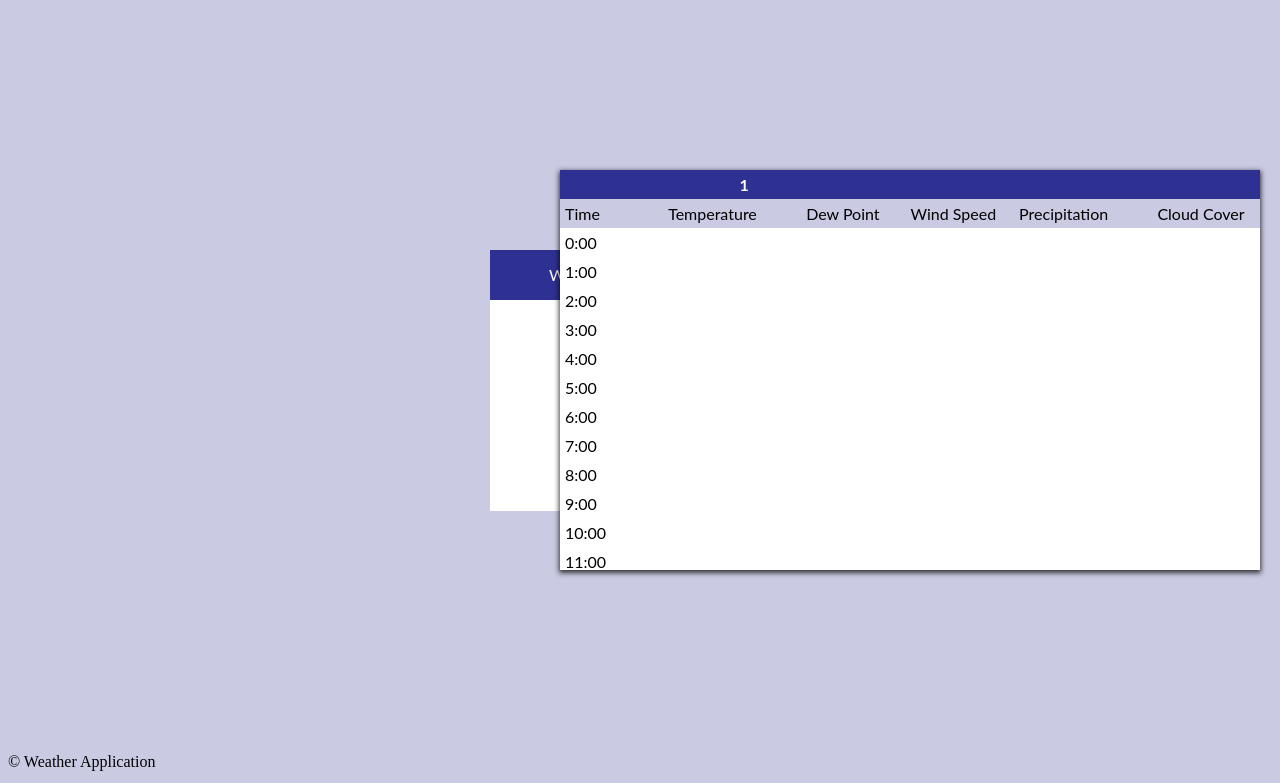
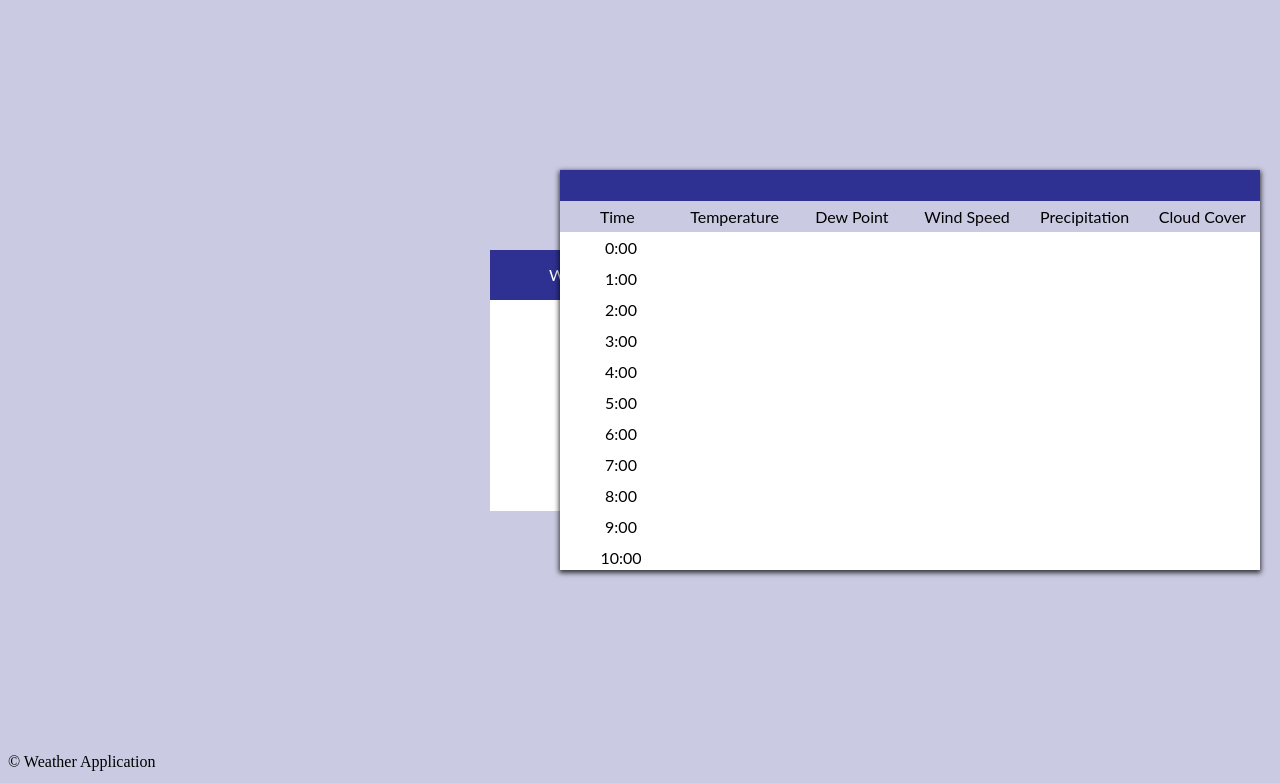
Before and after one commit to 0xSMN/2.2-Leertaak_3, a PHP site: page /history.php?location=1 in a window 1280 px wide; the page is wider, and only the part inside the window is pictured. Shown: the top 783 px of that part. Run offline with PHP 8.4, Linux system fonts and the light colour scheme; data that the repository does not hold is empty; some libraries are stand-ins or nearby versions.

Commit message:
history graph is finished

```diff
--- a/webapp/css/style.css
+++ b/webapp/css/style.css
@@ -186,7 +186,7 @@ a {
     width: 700px;
     height: 400px;
     background-color: white;
-    table-layout: fixed;
+    table-layout: auto;
     border-collapse: collapse;
     position: absolute;
     top: 170px;
@@ -210,6 +210,7 @@ a {
 
 .head th {
     font-weight: normal;
+    text-align: right;
     background: #cacbe3;
     color: #000000;
 }
@@ -222,7 +223,7 @@ a {
 }
 
 .fixed_header th, .fixed_header td {
-    padding: 5px;
-    text-align: left;
-    width: 200px;
+    padding: 6px;
+    text-align: center;
+    width: 110px;
 }
--- a/webapp/history.php
+++ b/webapp/history.php
@@ -60,7 +60,7 @@ include('footer.php');
         $date=$today;
         $stn = 1;
     } else {
-        $value = (explode(",",$location));
+        $value = (explode(", ",$location));
         $location = $value[1];
         $stn = $value[0];
     }
@@ -71,8 +71,8 @@ include('footer.php');
         <thead>
             <tr>
                 <th><?php echo $location ?></th>
-                <th style="visibility: visible" class="current-location"><?php echo $stn ?></th>
-                <th></th>
+                <th style="visibility: hidden" class="current-location"><?php echo $stn ?></th>
+                <th></th><th></th><th></th>
                 <th style="text-align: right" class="current-date"><?php echo $date ?></th>
             </tr>
             <tr class="head">
--- a/webapp/js/data_fetcher.js
+++ b/webapp/js/data_fetcher.js
@@ -1,5 +1,5 @@
 $(document).ready(function() {
-    function readTextFile(file)
+    function readTextFile(file, row)
     {
         const rawFile = new XMLHttpRequest();
         rawFile.open("GET", file, false);
@@ -10,10 +10,14 @@ $(document).ready(function() {
                 if(rawFile.status === 200 || rawFile.status === 0)
                 {
                     const allText = rawFile.responseText;
-                    const data_needed = allText.substring(70, 138);
+                    const data_needed = allText.substring(70, 139);
                     const array_data_needed = data_needed.split(',');
                     console.log(array_data_needed[1]);
-                    $("#1").append('<td>'+array_data_needed[2]+'</td>');
+                    $("#" + row).append('<td style="text-align: center">'+array_data_needed[2]+' °C</td>');
+                    $("#" + row).append('<td style="text-align: center">'+array_data_needed[3]+' °C</td>');
+                    $("#" + row).append('<td style="text-align: center">'+array_data_needed[7]+' km/h</td>');
+                    $("#" + row).append('<td style="text-align: center">'+array_data_needed[8]+' cm</td>');
+                    $("#" + row).append('<td style="text-align: center">'+array_data_needed[12]+'%</td>');
                 }
             }
         };
@@ -24,6 +28,11 @@ $(document).ready(function() {
     const current_date_split = current_date.split('-');
     const current_location = $('.current-location').text();
 
-    readTextFile("http://localhost/2.2-Leertaak_3/webapp/_database_/" + current_date_split[0] + "/" + current_date_split[1] + "/" + current_date_split[2] + "/" + current_location + "/" + current_date + "_h01.csv");
+    for (i = 0; i < 10; i++) {
+        readTextFile("http://localhost/2.2-Leertaak_3/webapp/_database_/" + current_date_split[0] + "/" + current_date_split[1] + "/" + current_date_split[2] + "/" + current_location + "/" + current_date + "_h0" + i +".csv", i);
+    }
+    for (i = 10; i < 24; i++) {
+        readTextFile("http://localhost/2.2-Leertaak_3/webapp/_database_/" + current_date_split[0] + "/" + current_date_split[1] + "/" + current_date_split[2] + "/" + current_location + "/" + current_date + "_h" + i +".csv", i);
+    }
 
 });
```
